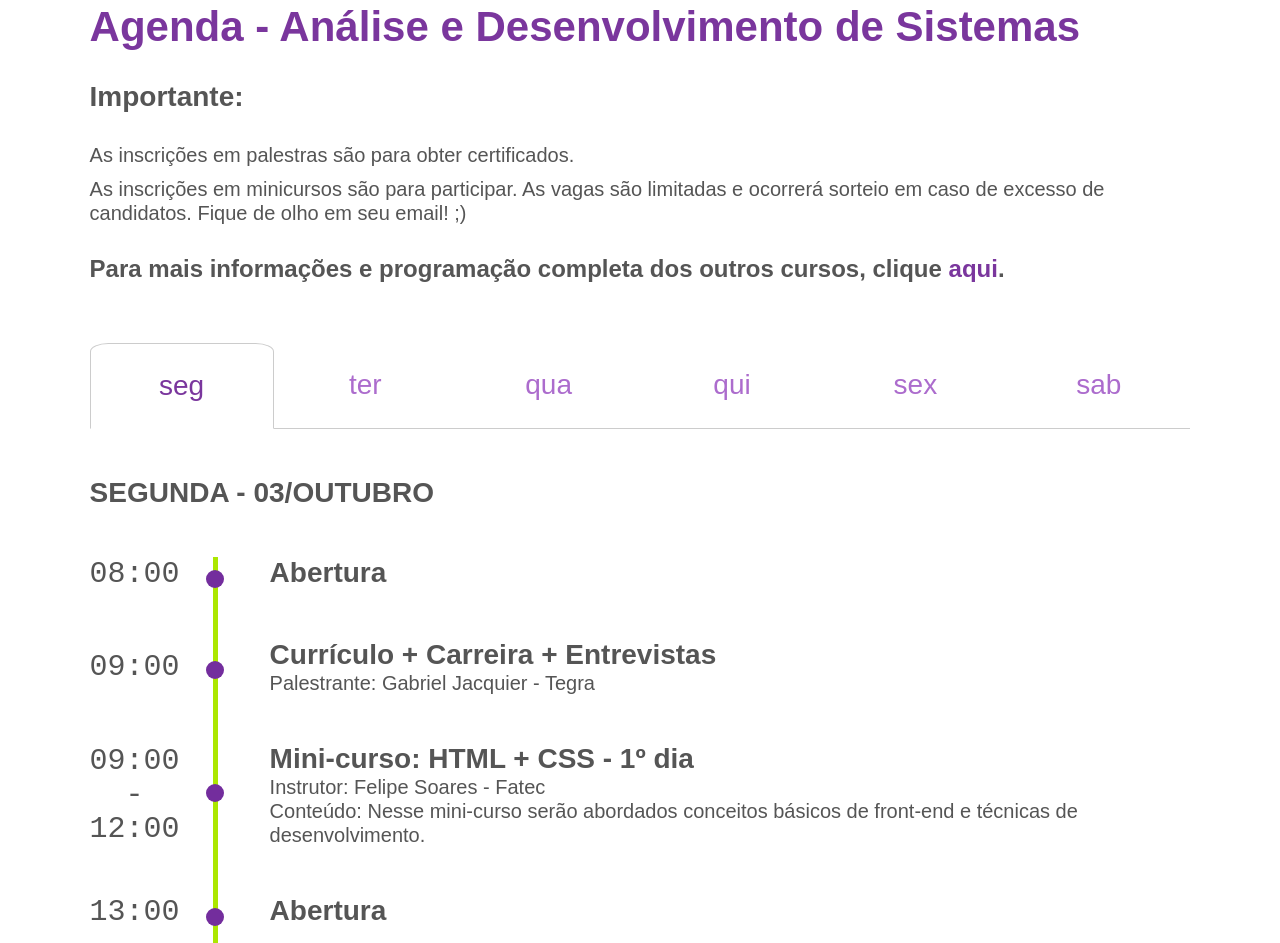
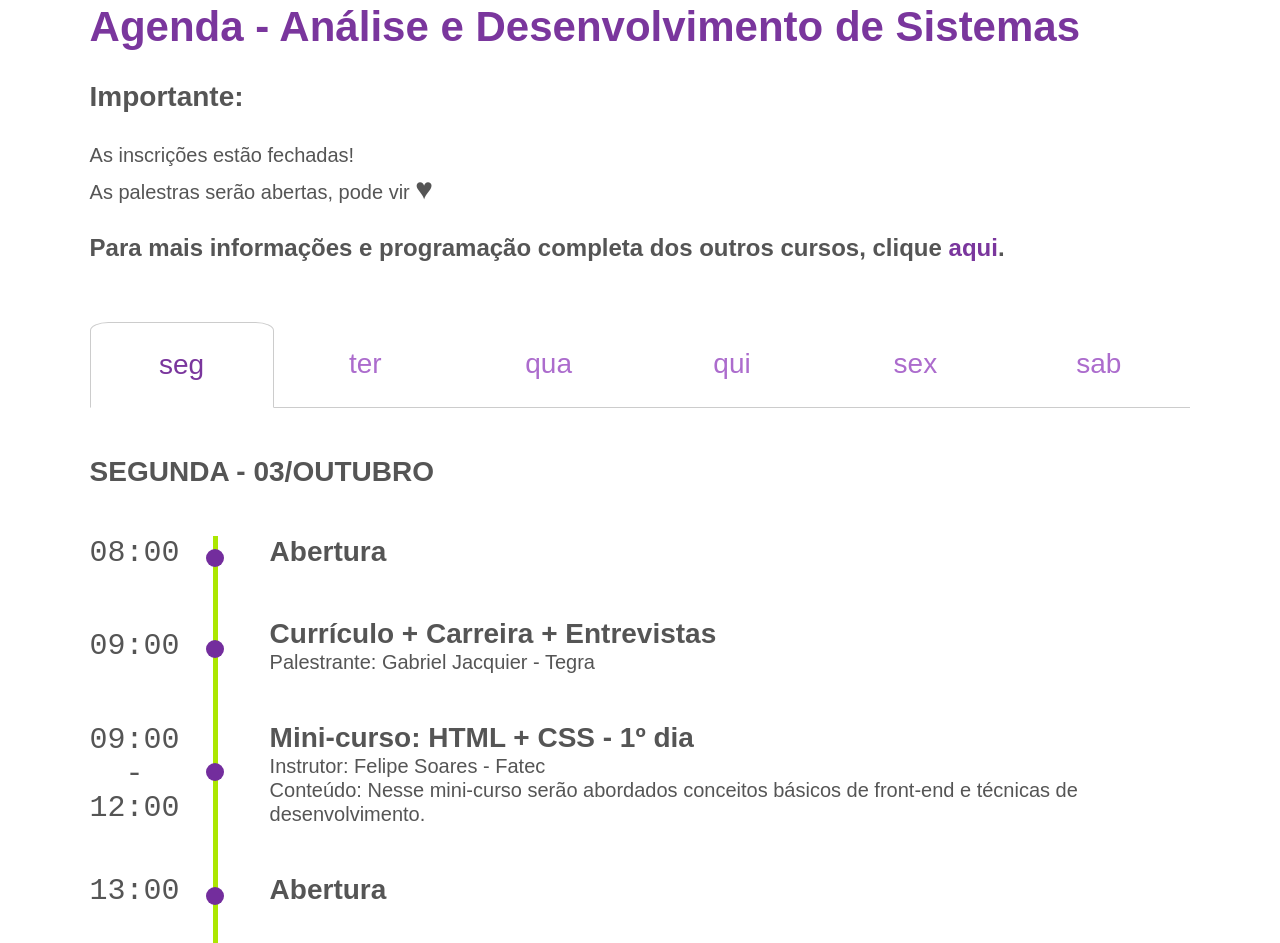
Before and after one commit to FatecSorocaba/semana-da-tecnologia, a website: page index.html in a window 1280 px wide. Shown: the part 829-1772 px from the top of the page. Drawn offline with Linux system fonts and the light colour scheme; some packages are replaced by stand-ins of ours; a web font is replaced by a local one.

Commit message:
Update important

```diff
--- a/index.html
+++ b/index.html
@@ -42,11 +42,13 @@
           <h2>Agenda - Análise e Desenvolvimento de Sistemas</h2>
           <h3 class="info">Importante:</h3>
           <p>
-            As inscrições em palestras são para obter certificados.
+            As inscrições estão fechadas!
           </p>
           <p>
-            As inscrições em minicursos são para participar. As vagas são limitadas e ocorrerá sorteio em caso de excesso de candidatos. Fique de olho em seu email! ;)
+            As palestras serão abertas, pode vir <span class="heart">♥</span>
           </p>
+
+
           <h4 class="info">Para mais informações e programação completa dos outros cursos, clique <a href="http://www.fatecsorocaba.edu.br/semanadetecnologia.asp" target="_blank" rel="noopener noreferrer">aqui</a>.</h4>
            <ul class="tab-list">
                <li class="tab active" onclick="openCourse(this, 'seg');"><a href="javascript:void(0)">seg</a></li>
--- a/scss/partials/_timeline.scss
+++ b/scss/partials/_timeline.scss
@@ -2,6 +2,9 @@
     margin: 30px auto;
 }
 
+.heart {
+  font-size: 30px;
+}
 
 .tab-list {
     align-items: stretch;
```
Also changed, not shown: css/style.css, css/style.min.css.
